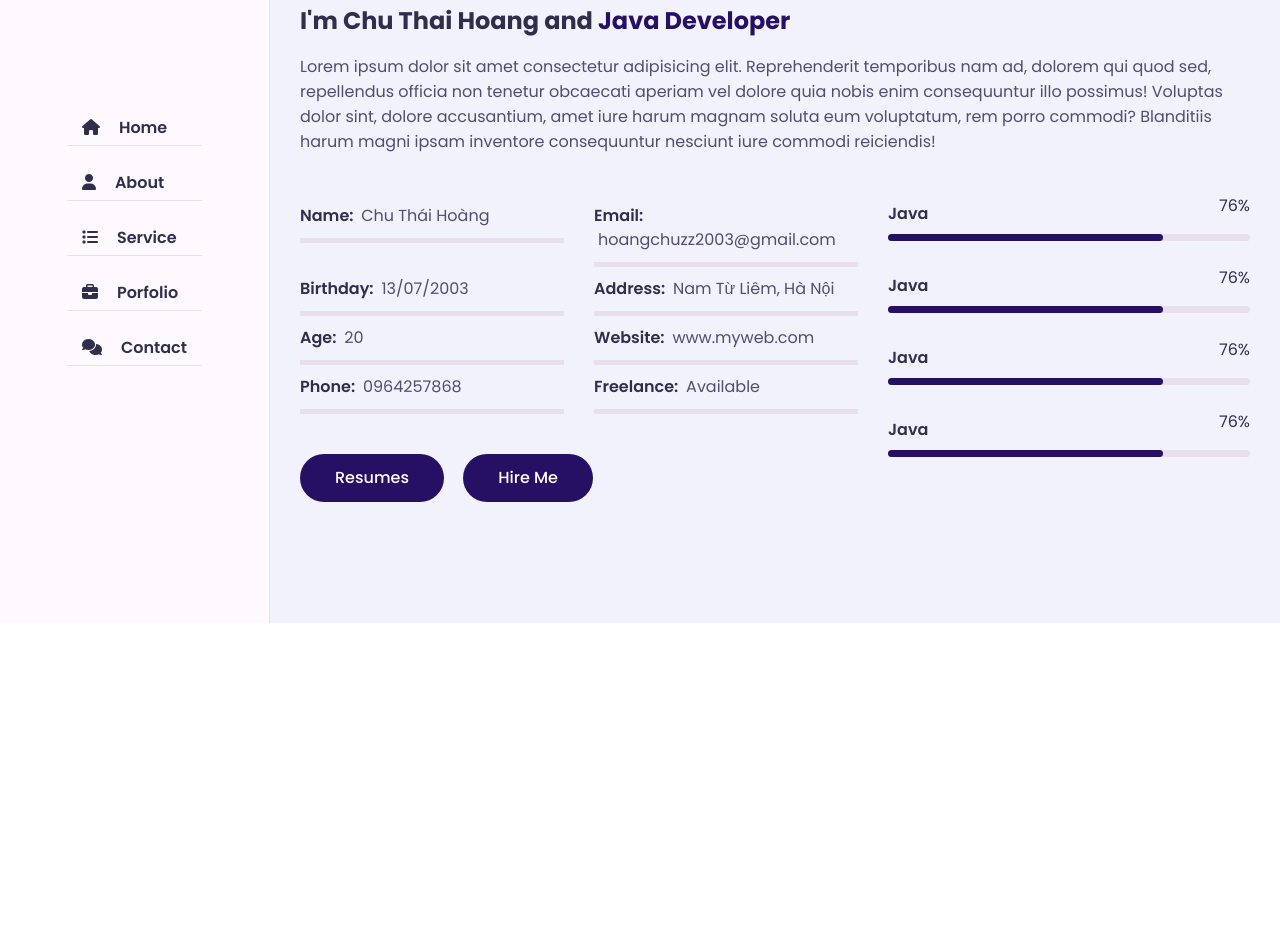
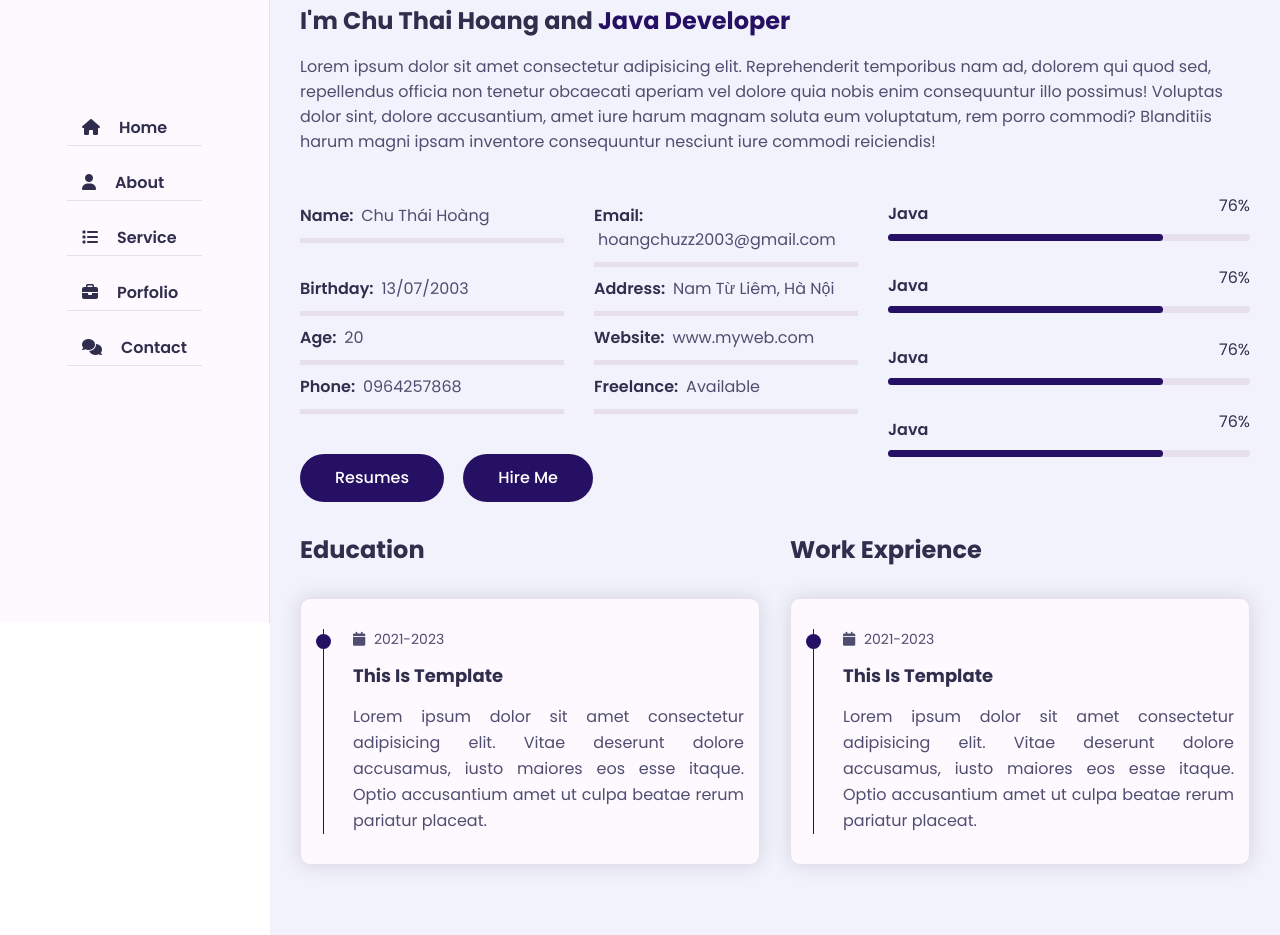
Before and after one commit to ChuThaiHoang/fdemo, a plain HTML site: page index.html in a window 1280 px wide. Shown: the part 177-1112 px from the top of the page. Before the commit the page ends 800 px from the top, so only its background shows below. Drawn offline with Linux system fonts and the light colour scheme; a web font is replaced by a local one.

Commit message:
Update index.html

```diff
--- a/index.html
+++ b/index.html
@@ -133,6 +133,44 @@
                                         </div>
                                     </div>
                                 </div>
+                                <div class="row">
+                                    <div class="education padd-15">
+                                        <h3 class="title">Education</h3>
+                                        <div class="row">
+                                            <div class="timeline-box padd-15">
+                                                <div class="timeline shadow-dark">
+                                                    <!-- Timeline item -->
+                                                    <div class="timeline-item">
+                                                        <div class="circle-dot"></div>
+                                                        <h3 class="timeline-date">
+                                                            <i class="fa fa-calendar"></i> 2021-2023
+                                                        </h3>
+                                                        <h4 class="timeline-title">This is Template</h4>
+                                                        <p class="timeline-text">Lorem ipsum dolor sit amet consectetur adipisicing elit. Vitae deserunt dolore accusamus, iusto maiores eos esse itaque. Optio accusantium amet ut culpa beatae rerum pariatur placeat.</p>
+                                                    </div>
+                                                </div>
+                                            </div>
+                                        </div>
+                                    </div>
+                                    <div class="experience padd-15">
+                                        <h3 class="title"> Work Exprience</h3>
+                                        <div class="row">
+                                            <div class="timeline-box padd-15">
+                                                <div class="timeline shadow-dark">
+                                                    <!-- Timeline item -->
+                                                    <div class="timeline-item">
+                                                        <div class="circle-dot"></div>
+                                                        <h3 class="timeline-date">
+                                                            <i class="fa fa-calendar"></i> 2021-2023
+                                                        </h3>
+                                                        <h4 class="timeline-title">This is Template</h4>
+                                                        <p class="timeline-text">Lorem ipsum dolor sit amet consectetur adipisicing elit. Vitae deserunt dolore accusamus, iusto maiores eos esse itaque. Optio accusantium amet ut culpa beatae rerum pariatur placeat.</p>
+                                                    </div>
+                                                </div>
+                                            </div>
+                                        </div>
+                                    </div>
+                                </div>
                             </div>
                         </div>
                     </div>
```
